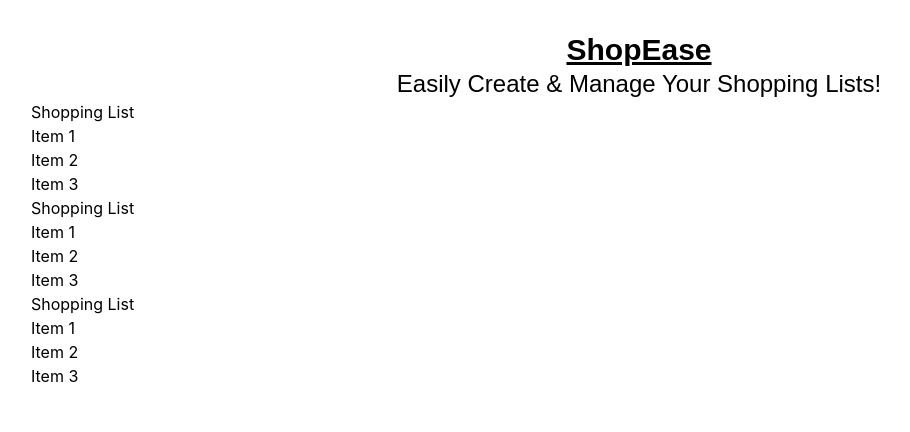
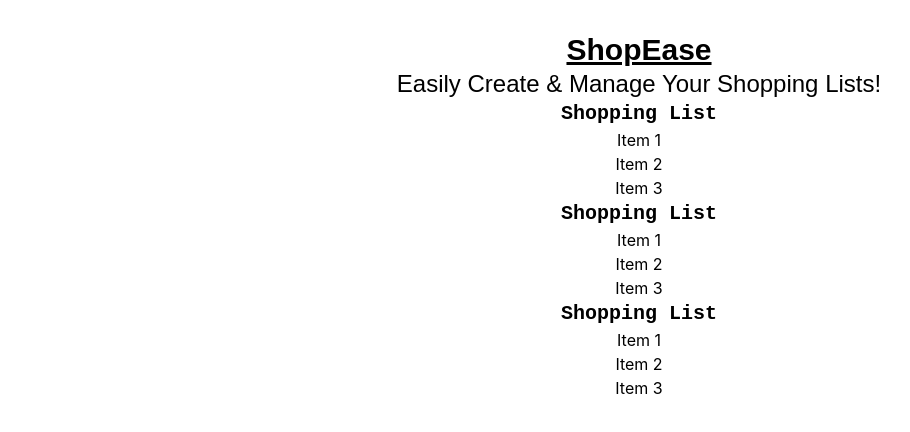
Before and after one commit to emelyn-barrientos/shopease-list-coding-challenge, a React (Create React App) app: page / in a window 1280 px wide. Shown: the top 432 px of the page, without its empty margins (1-911 px from the left). Built offline with nearby package versions, Linux system fonts and the light colour scheme; a web font is replaced by a local one.

Commit message:
Add initial text styling

```diff
--- a/src/components/ShoppingList.jsx
+++ b/src/components/ShoppingList.jsx
@@ -1,13 +1,13 @@
 function ShoppingList() {
   return (
-    <>
-      <h2>Shopping List</h2>
+    <div>
+      <h3 className="font-mono font-bold text-xl text-center">Shopping List</h3>
       <ul>
-        <li>Item 1</li>
-        <li>Item 2</li>
-        <li>Item 3</li>
+        <li className="text-center">Item 1</li>
+        <li className="text-center">Item 2</li>
+        <li className="text-center">Item 3</li>
       </ul>
-    </>
+    </div>
   )
 }
 
```
